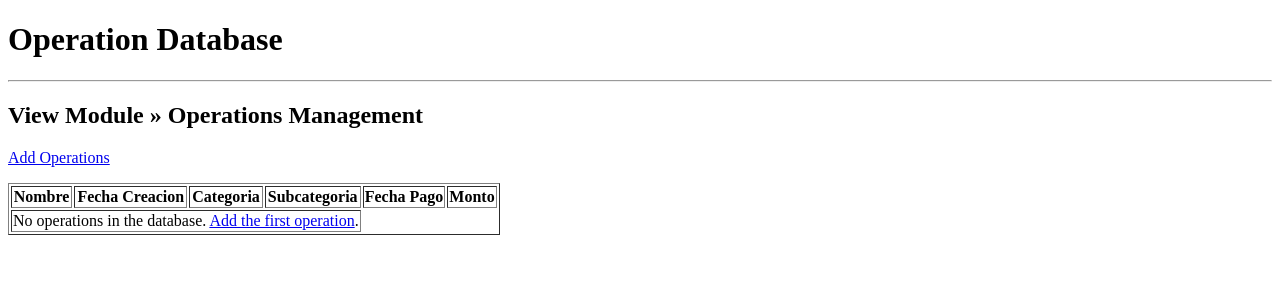
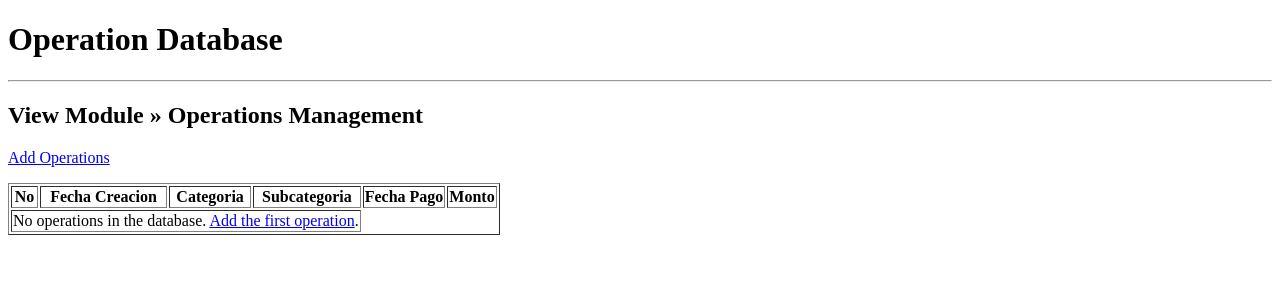
Before and after one commit to gabbitogv/PRESUPUESTO, a Django app: template API_finance_monitor/templates/TRANSACTION/operaciones_list.html in a window 1280 px wide. Shown: the top 300 px of the page. Run offline with Django 4.2, Linux system fonts and the light colour scheme; the template is opened without the code that fills it, so the values that code supplies are empty.

Commit message:
modificados:     API_finance_monitor/templates/TRANSACTION/operaciones_list.html

```diff
--- a/API_finance_monitor/templates/TRANSACTION/operaciones_list.html
+++ b/API_finance_monitor/templates/TRANSACTION/operaciones_list.html
@@ -12,7 +12,7 @@
   <table border="1">
     <thead>
       <tr>
-        <th>Nombre</th>
+        <th>No</th>
         <th>Fecha Creacion</th>
         <th>Categoria</th>
         <th>Subcategoria</th>
```
